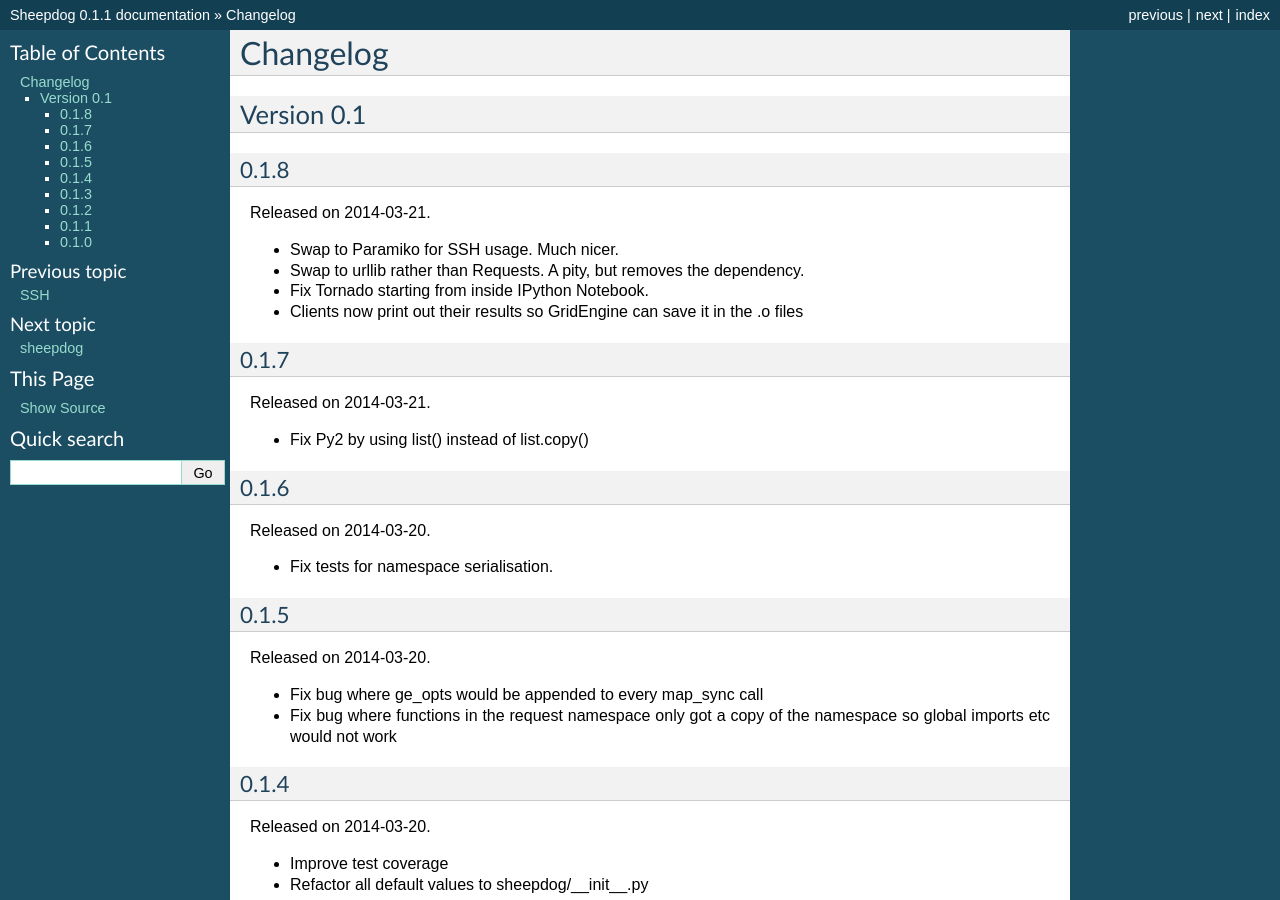
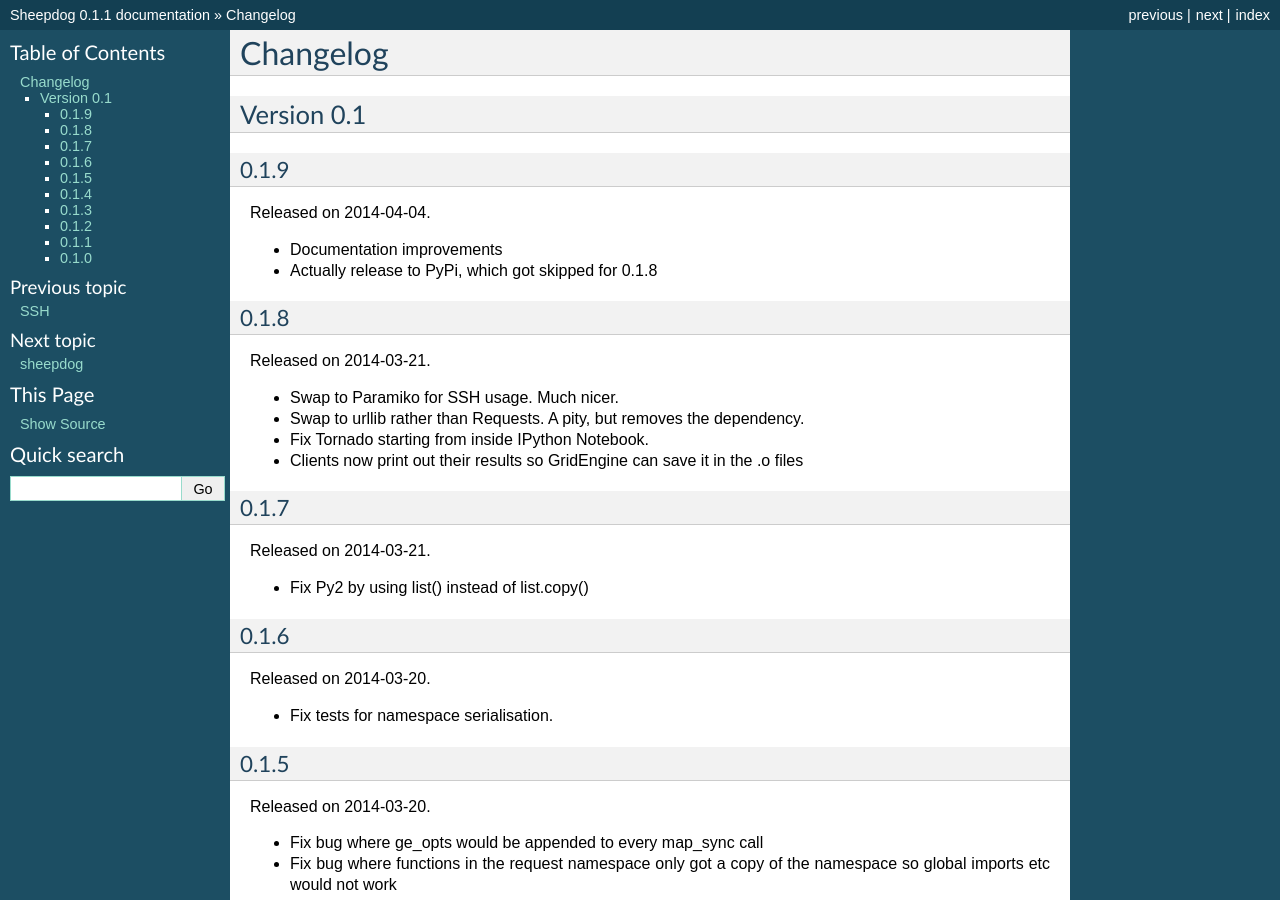
Before and after one commit to adamgreig/sheepdog, a Sphinx documentation site: the page built from docs/changelog.rst, in a window 1280 px wide and 900 px high. Built offline with Sphinx 7.4.7, drawn with Linux system fonts in a browser that asks for light colours.

Commit message:
Release 0.1.9

```diff
--- a/docs/changelog.rst
+++ b/docs/changelog.rst
@@ -3,6 +3,13 @@ Changelog
 
 Version 0.1
 -----------
+
+0.1.9
+^^^^^
+Released on 2014-04-04.
+
+* Documentation improvements
+* Actually release to PyPi, which got skipped for 0.1.8
 
 0.1.8
 ^^^^^
--- a/sheepdog/__init__.py
+++ b/sheepdog/__init__.py
@@ -17,7 +17,7 @@ Sheepdog is released under the MIT license, see the LICENSE file for details.
 """
 
 __author__ = "Adam Greig <adam@adamgreig.com>"
-__version__ = "0.1.8"
+__version__ = "0.1.9"
 __version_info__ = tuple([int(d) for d in __version__.split(".")])
 __license__ = "MIT License"
 
```
